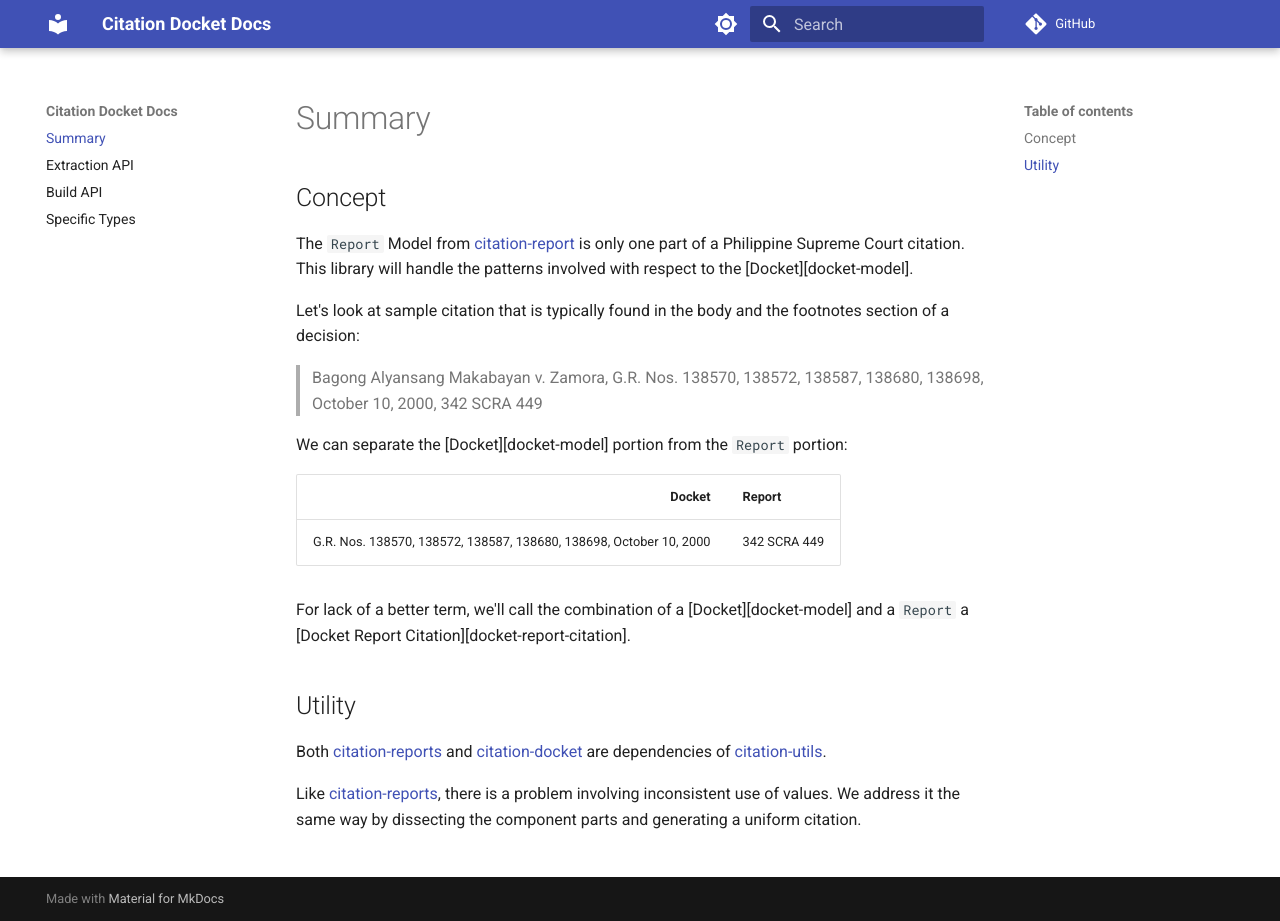
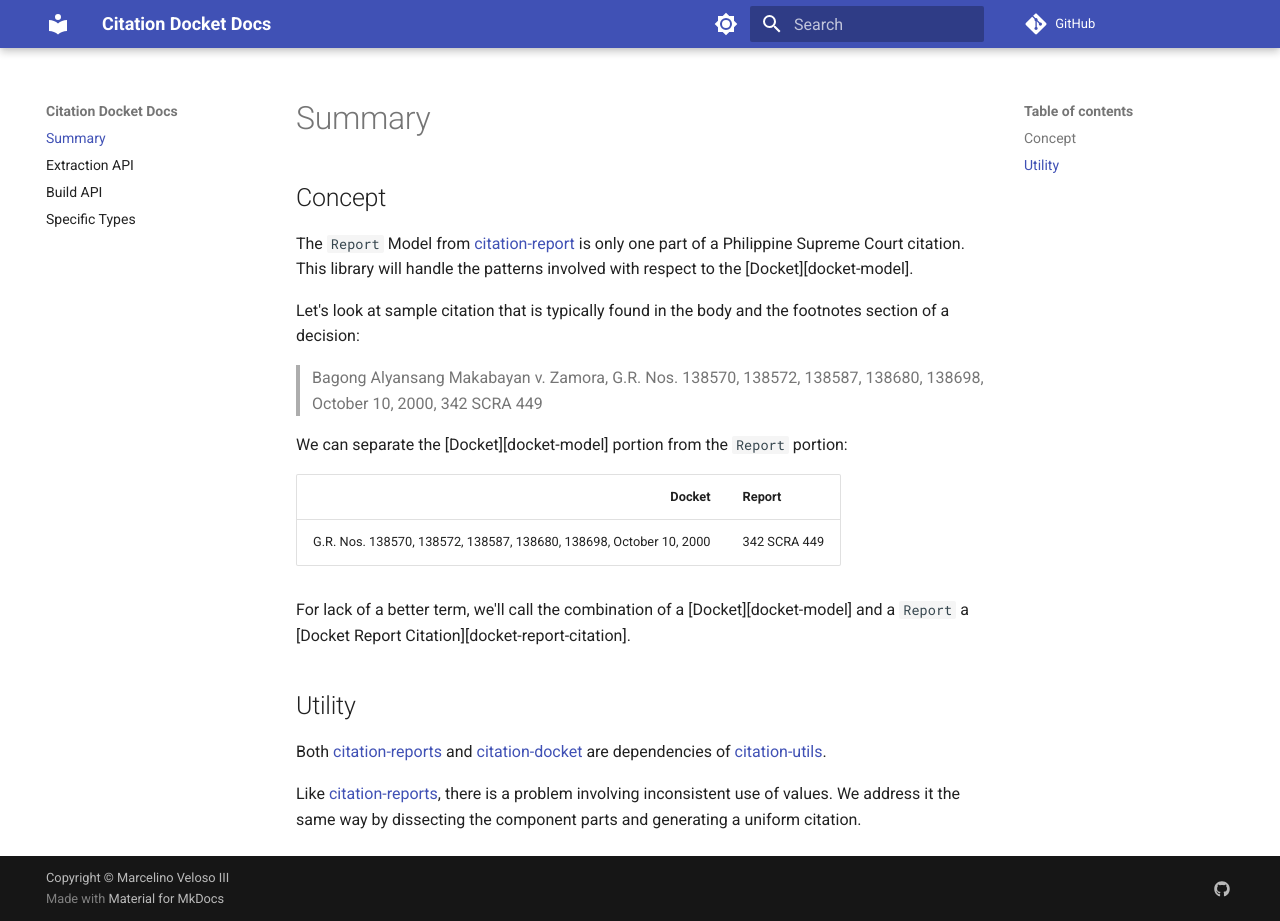
Before and after one commit to justmars/citation-utils, an MkDocs documentation site: the page built from docs/index.md, in a window 1280 px wide and 921 px high. Built offline with MkDocs 1.6.1 and Material for MkDocs 9.7.7, drawn with Linux system fonts in a browser that asks for light colours; comment, search, counter and statistics services are not loaded.

Commit message:
feat: docs footer, copyright

```diff
--- a/mkdocs.yml
+++ b/mkdocs.yml
@@ -24,6 +24,12 @@ nav:
 - api-extraction.md
 - api-build.md
 - api-types.md
+extra:
+  social:
+    - icon: fontawesome/brands/github
+      link: https://github.com/justmars
+      name: justmars on Github
+copyright: Copyright &copy; Marcelino Veloso III
 plugins:
   - autorefs
   - mkdocstrings:
```
